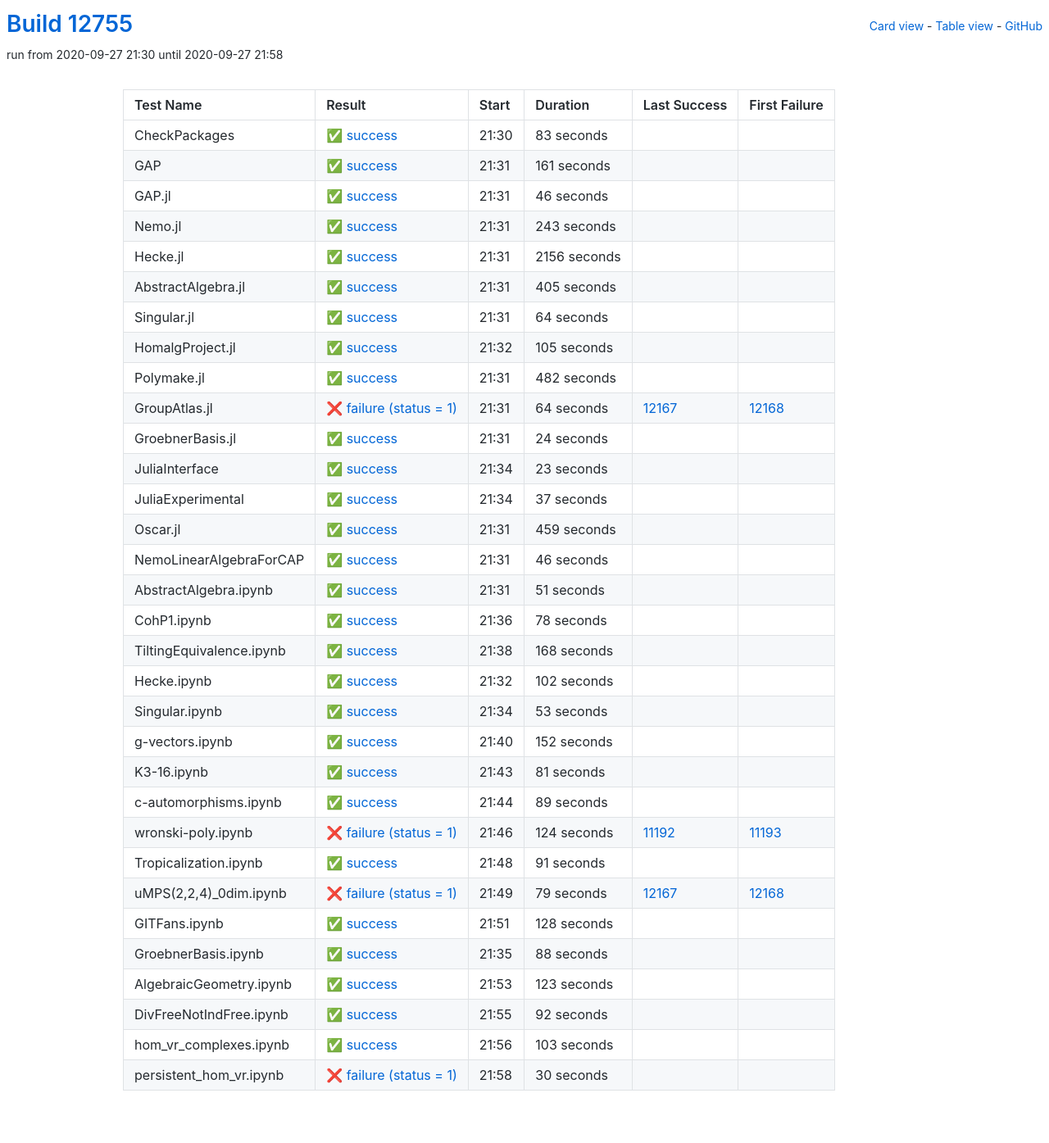
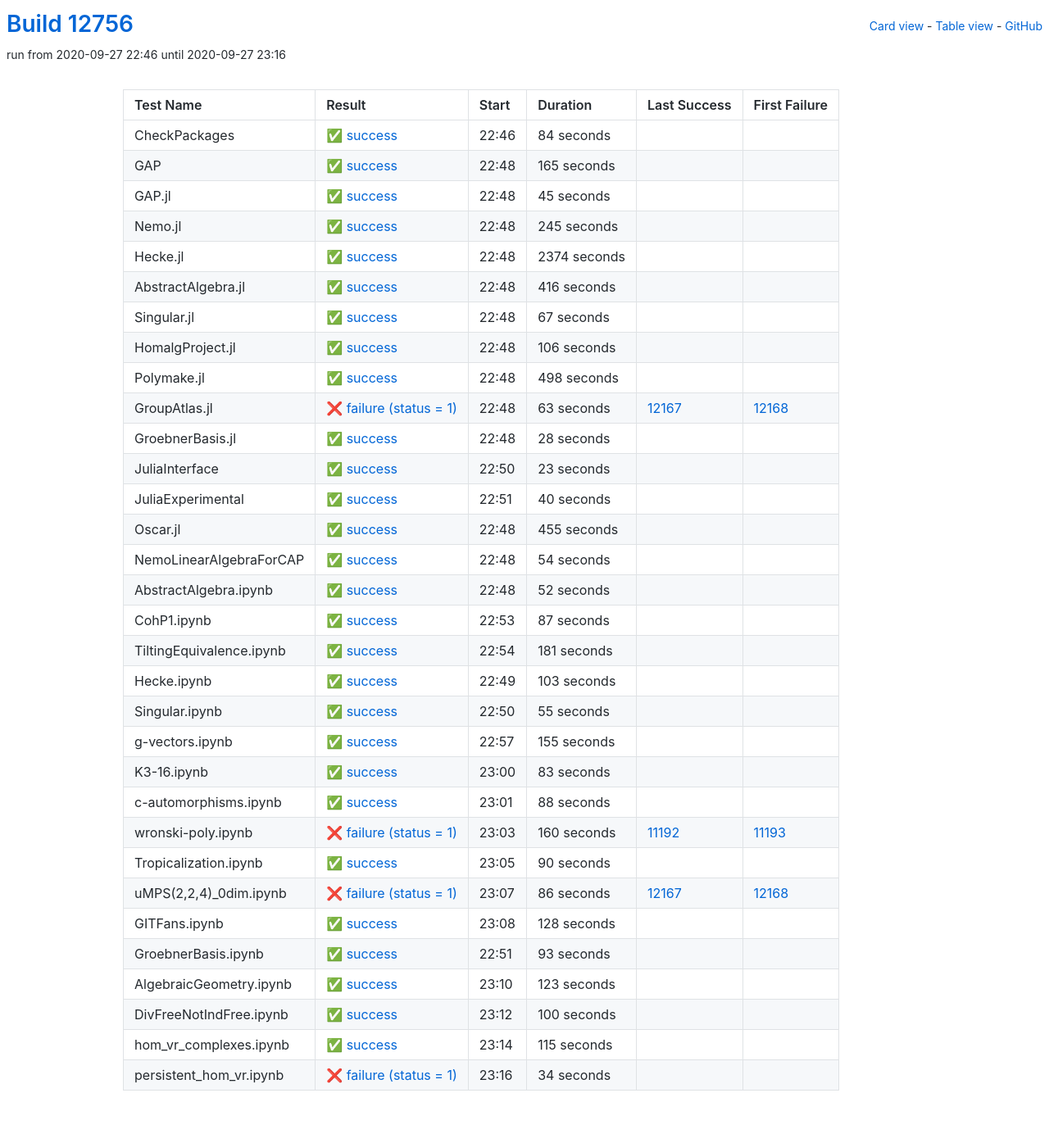
Before and after one commit to oscar-system/oscar-ci-status, a Jekyll site: the page built from table.html, in a window 1280 px wide. Shown: the whole page at 82% size. Built offline with Jekyll 4.4.1, drawn with Linux system fonts in a browser that asks for light colours.

Commit message:
Build #12756

```diff
--- a/_data/ci.yml
+++ b/_data/ci.yml
@@ -1,6 +1,6 @@
 ---
-build: 12755
-build_url: https://oscarci.mathematik.uni-kl.de/job/oscar/12755/
+build: 12756
+build_url: https://oscarci.mathematik.uni-kl.de/job/oscar/12756/
 job: oscar
 organization: oscar-system
 repo: oscar-ci-status
@@ -8,140 +8,140 @@
 tests:
 - name: CheckPackages
   id: checkpackages
-  log: https://oscarci.mathematik.uni-kl.de/job/oscar/12755/artifact/logs/build-12755/CheckPackages.log
-  start: 2020-09-27 21:30
+  log: https://oscarci.mathematik.uni-kl.de/job/oscar/12756/artifact/logs/build-12756/CheckPackages.log
+  start: 2020-09-27 22:46
   success: true
   exitcode: 0
   status: success
-  duration: 83
+  duration: 84
   last_success: false
   last_success_url:
   first_failure: false
   first_failure_url:
 - name: GAP
   id: gap
-  log: https://oscarci.mathematik.uni-kl.de/job/oscar/12755/artifact/logs/build-12755/GAP.log
-  start: 2020-09-27 21:31
+  log: https://oscarci.mathematik.uni-kl.de/job/oscar/12756/artifact/logs/build-12756/GAP.log
+  start: 2020-09-27 22:48
   success: true
   exitcode: 0
   status: success
-  duration: 161
+  duration: 165
   last_success: false
   last_success_url:
   first_failure: false
   first_failure_url:
 - name: GAP.jl
   id: gap-jl
-  log: https://oscarci.mathematik.uni-kl.de/job/oscar/12755/artifact/logs/build-12755/GAP.jl.log
-  start: 2020-09-27 21:31
+  log: https://oscarci.mathematik.uni-kl.de/job/oscar/12756/artifact/logs/build-12756/GAP.jl.log
+  start: 2020-09-27 22:48
   success: true
   exitcode: 0
   status: success
-  duration: 46
+  duration: 45
   last_success: false
   last_success_url:
   first_failure: false
   first_failure_url:
 - name: Nemo.jl
   id: nemo-jl
-  log: https://oscarci.mathematik.uni-kl.de/job/oscar/12755/artifact/logs/build-12755/Nemo.jl.log
-  start: 2020-09-27 21:31
+  log: https://oscarci.mathematik.uni-kl.de/job/oscar/12756/artifact/logs/build-12756/Nemo.jl.log
+  start: 2020-09-27 22:48
   success: true
   exitcode: 0
   status: success
-  duration: 243
+  duration: 245
   last_success: false
   last_success_url:
   first_failure: false
   first_failure_url:
 - name: Hecke.jl
   id: hecke-jl
-  log: https://oscarci.mathematik.uni-kl.de/job/oscar/12755/artifact/logs/build-12755/Hecke.jl.log
-  start: 2020-09-27 21:31
+  log: https://oscarci.mathematik.uni-kl.de/job/oscar/12756/artifact/logs/build-12756/Hecke.jl.log
+  start: 2020-09-27 22:48
   success: true
   exitcode: 0
   status: success
-  duration: 2156
+  duration: 2374
   last_success: false
   last_success_url:
   first_failure: false
   first_failure_url:
 - name: AbstractAlgebra.jl
   id: abstractalgebra-jl
-  log: https://oscarci.mathematik.uni-kl.de/job/oscar/12755/artifact/logs/build-12755/AbstractAlgebra.jl.log
-  start: 2020-09-27 21:31
+  log: https://oscarci.mathematik.uni-kl.de/job/oscar/12756/artifact/logs/build-12756/AbstractAlgebra.jl.log
+  start: 2020-09-27 22:48
   success: true
   exitcode: 0
   status: success
-  duration: 405
+  duration: 416
   last_success: false
   last_success_url:
   first_failure: false
   first_failure_url:
 - name: Singular.jl
   id: singular-jl
-  log: https://oscarci.mathematik.uni-kl.de/job/oscar/12755/artifact/logs/build-12755/Singular.jl.log
-  start: 2020-09-27 21:31
+  log: https://oscarci.mathematik.uni-kl.de/job/oscar/12756/artifact/logs/build-12756/Singular.jl.log
+  start: 2020-09-27 22:48
   success: true
   exitcode: 0
   status: success
-  duration: 64
+  duration: 67
   last_success: false
   last_success_url:
   first_failure: false
   first_failure_url:
 - name: HomalgProject.jl
   id: homalgproject-jl
-  log: https://oscarci.mathematik.uni-kl.de/job/oscar/12755/artifact/logs/build-12755/HomalgProject.jl.log
-  start: 2020-09-27 21:32
+  log: https://oscarci.mathematik.uni-kl.de/job/oscar/12756/artifact/logs/build-12756/HomalgProject.jl.log
+  start: 2020-09-27 22:48
   success: true
   exitcode: 0
   status: success
-  duration: 105
+  duration: 106
   last_success: false
   last_success_url:
   first_failure: false
   first_failure_url:
 - name: Polymake.jl
   id: polymake-jl
-  log: https://oscarci.mathematik.uni-kl.de/job/oscar/12755/artifact/logs/build-12755/Polymake.jl.log
-  start: 2020-09-27 21:31
+  log: https://oscarci.mathematik.uni-kl.de/job/oscar/12756/artifact/logs/build-12756/Polymake.jl.log
+  start: 2020-09-27 22:48
   success: true
   exitcode: 0
   status: success
-  duration: 482
+  duration: 498
   last_success: false
   last_success_url:
   first_failure: false
   first_failure_url:
 - name: GroupAtlas.jl
   id: groupatlas-jl
-  log: https://oscarci.mathematik.uni-kl.de/job/oscar/12755/artifact/logs/build-12755/GroupAtlas.jl.log
-  start: 2020-09-27 21:31
+  log: https://oscarci.mathematik.uni-kl.de/job/oscar/12756/artifact/logs/build-12756/GroupAtlas.jl.log
+  start: 2020-09-27 22:48
   success: false
   exitcode: 1
   status: failure
-  duration: 64
+  duration: 63
   last_success: 12167
   last_success_url: https://oscarci.mathematik.uni-kl.de/job/oscar/12167/
   first_failure: 12168
   first_failure_url: https://oscarci.mathematik.uni-kl.de/job/oscar/12168/
 - name: GroebnerBasis.jl
   id: groebnerbasis-jl
-  log: https://oscarci.mathematik.uni-kl.de/job/oscar/12755/artifact/logs/build-12755/GroebnerBasis.jl.log
-  start: 2020-09-27 21:31
+  log: https://oscarci.mathematik.uni-kl.de/job/oscar/12756/artifact/logs/build-12756/GroebnerBasis.jl.log
+  start: 2020-09-27 22:48
   success: true
   exitcode: 0
   status: success
-  duration: 24
+  duration: 28
   last_success: false
   last_success_url:
   first_failure: false
   first_failure_url:
 - name: JuliaInterface
   id: juliainterface
-  log: https://oscarci.mathematik.uni-kl.de/job/oscar/12755/artifact/logs/build-12755/JuliaInterface.log
-  start: 2020-09-27 21:34
+  log: https://oscarci.mathematik.uni-kl.de/job/oscar/12756/artifact/logs/build-12756/JuliaInterface.log
+  start: 2020-09-27 22:50
   success: true
   exitcode: 0
   status: success
@@ -152,176 +152,176 @@
   first_failure_url:
 - name: JuliaExperimental
   id: juliaexperimental
-  log: https://oscarci.mathematik.uni-kl.de/job/oscar/12755/artifact/logs/build-12755/JuliaExperimental.log
-  start: 2020-09-27 21:34
+  log: https://oscarci.mathematik.uni-kl.de/job/oscar/12756/artifact/logs/build-12756/JuliaExperimental.log
+  start: 2020-09-27 22:51
   success: true
   exitcode: 0
   status: success
-  duration: 37
+  duration: 40
   last_success: false
   last_success_url:
   first_failure: false
   first_failure_url:
 - name: Oscar.jl
   id: oscar-jl
-  log: https://oscarci.mathematik.uni-kl.de/job/oscar/12755/artifact/logs/build-12755/Oscar.jl.log
-  start: 2020-09-27 21:31
+  log: https://oscarci.mathematik.uni-kl.de/job/oscar/12756/artifact/logs/build-12756/Oscar.jl.log
+  start: 2020-09-27 22:48
   success: true
   exitcode: 0
   status: success
-  duration: 459
+  duration: 455
   last_success: false
   last_success_url:
   first_failure: false
   first_failure_url:
 - name: NemoLinearAlgebraForCAP
   id: nemolinearalgebraforcap
-  log: https://oscarci.mathematik.uni-kl.de/job/oscar/12755/artifact/logs/build-12755/NemoLinearAlgebraForCAP.log
-  start: 2020-09-27 21:31
+  log: https://oscarci.mathematik.uni-kl.de/job/oscar/12756/artifact/logs/build-12756/NemoLinearAlgebraForCAP.log
+  start: 2020-09-27 22:48
   success: true
   exitcode: 0
   status: success
-  duration: 46
+  duration: 54
   last_success: false
   last_success_url:
   first_failure: false
   first_failure_url:
 - name: AbstractAlgebra.ipynb
   id: abstractalgebra-ipynb
-  log: https://oscarci.mathematik.uni-kl.de/job/oscar/12755/artifact/logs/build-12755/AbstractAlgebra.ipynb.log
-  start: 2020-09-27 21:31
+  log: https://oscarci.mathematik.uni-kl.de/job/oscar/12756/artifact/logs/build-12756/AbstractAlgebra.ipynb.log
+  start: 2020-09-27 22:48
   success: true
   exitcode: 0
   status: success
-  duration: 51
+  duration: 52
   last_success: false
   last_success_url:
   first_failure: false
   first_failure_url:
 - name: CohP1.ipynb
   id: cohp1-ipynb
-  log: https://oscarci.mathematik.uni-kl.de/job/oscar/12755/artifact/logs/build-12755/CohP1.ipynb.log
-  start: 2020-09-27 21:36
+  log: https://oscarci.mathematik.uni-kl.de/job/oscar/12756/artifact/logs/build-12756/CohP1.ipynb.log
+  start: 2020-09-27 22:53
   success: true
   exitcode: 0
   status: success
-  duration: 78
+  duration: 87
   last_success: false
   last_success_url:
   first_failure: false
   first_failure_url:
 - name: TiltingEquivalence.ipynb
   id: tiltingequivalence-ipynb
-  log: https://oscarci.mathematik.uni-kl.de/job/oscar/12755/artifact/logs/build-12755/TiltingEquivalence.ipynb.log
-  start: 2020-09-27 21:38
+  log: https://oscarci.mathematik.uni-kl.de/job/oscar/12756/artifact/logs/build-12756/TiltingEquivalence.ipynb.log
+  start: 2020-09-27 22:54
   success: true
   exitcode: 0
   status: success
-  duration: 168
+  duration: 181
   last_success: false
   last_success_url:
   first_failure: false
   first_failure_url:
 - name: Hecke.ipynb
   id: hecke-ipynb
-  log: https://oscarci.mathematik.uni-kl.de/job/oscar/12755/artifact/logs/build-12755/Hecke.ipynb.log
-  start: 2020-09-27 21:32
+  log: https://oscarci.mathematik.uni-kl.de/job/oscar/12756/artifact/logs/build-12756/Hecke.ipynb.log
+  start: 2020-09-27 22:49
   success: true
   exitcode: 0
   status: success
-  duration: 102
+  duration: 103
   last_success: false
   last_success_url:
   first_failure: false
   first_failure_url:
 - name: Singular.ipynb
   id: singular-ipynb
-  log: https://oscarci.mathematik.uni-kl.de/job/oscar/12755/artifact/logs/build-12755/Singular.ipynb.log
-  start: 2020-09-27 21:34
+  log: https://oscarci.mathematik.uni-kl.de/job/oscar/12756/artifact/logs/build-12756/Singular.ipynb.log
+  start: 2020-09-27 22:50
   success: true
   exitcode: 0
   status: success
-  duration: 53
+  duration: 55
   last_success: false
   last_success_url:
   first_failure: false
   first_failure_url:
 - name: g-vectors.ipynb
   id: g-vectors-ipynb
-  log: https://oscarci.mathematik.uni-kl.de/job/oscar/12755/artifact/logs/build-12755/g-vectors.ipynb.log
-  start: 2020-09-27 21:40
+  log: https://oscarci.mathematik.uni-kl.de/job/oscar/12756/artifact/logs/build-12756/g-vectors.ipynb.log
+  start: 2020-09-27 22:57
   success: true
   exitcode: 0
   status: success
-  duration: 152
+  duration: 155
   last_success: false
   last_success_url:
   first_failure: false
   first_failure_url:
 - name: K3-16.ipynb
   id: k3-16-ipynb
-  log: https://oscarci.mathematik.uni-kl.de/job/oscar/12755/artifact/logs/build-12755/K3-16.ipynb.log
-  start: 2020-09-27 21:43
+  log: https://oscarci.mathematik.uni-kl.de/job/oscar/12756/artifact/logs/build-12756/K3-16.ipynb.log
+  start: 2020-09-27 23:00
   success: true
   exitcode: 0
   status: success
-  duration: 81
+  duration: 83
   last_success: false
   last_success_url:
   first_failure: false
   first_failure_url:
 - name: c-automorphisms.ipynb
   id: c-automorphisms-ipynb
-  log: https://oscarci.mathematik.uni-kl.de/job/oscar/12755/artifact/logs/build-12755/c-automorphisms.ipynb.log
-  start: 2020-09-27 21:44
+  log: https://oscarci.mathematik.uni-kl.de/job/oscar/12756/artifact/logs/build-12756/c-automorphisms.ipynb.log
+  start: 2020-09-27 23:01
   success: true
   exitcode: 0
   status: success
-  duration: 89
+  duration: 88
   last_success: false
   last_success_url:
   first_failure: false
   first_failure_url:
 - name: wronski-poly.ipynb
   id: wronski-poly-ipynb
-  log: https://oscarci.mathematik.uni-kl.de/job/oscar/12755/artifact/logs/build-12755/wronski-poly.ipynb.log
-  start: 2020-09-27 21:46
+  log: https://oscarci.mathematik.uni-kl.de/job/oscar/12756/artifact/logs/build-12756/wronski-poly.ipynb.log
+  start: 2020-09-27 23:03
   success: false
   exitcode: 1
   status: failure
-  duration: 124
+  duration: 160
   last_success: 11192
   last_success_url: https://oscarci.mathematik.uni-kl.de/job/oscar/11192/
   first_failure: 11193
   first_failure_url: https://oscarci.mathematik.uni-kl.de/job/oscar/11193/
 - name: Tropicalization.ipynb
   id: tropicalization-ipynb
-  log: https://oscarci.mathematik.uni-kl.de/job/oscar/12755/artifact/logs/build-12755/Tropicalization.ipynb.log
-  start: 2020-09-27 21:48
+  log: https://oscarci.mathematik.uni-kl.de/job/oscar/12756/artifact/logs/build-12756/Tropicalization.ipynb.log
+  start: 2020-09-27 23:05
   success: true
   exitcode: 0
   status: success
-  duration: 91
+  duration: 90
   last_success: false
   last_success_url:
   first_failure: false
   first_failure_url:
 - name: uMPS(2,2,4)_0dim.ipynb
   id: umps-2-2-4-0dim-ipynb
-  log: https://oscarci.mathematik.uni-kl.de/job/oscar/12755/artifact/logs/build-12755/uMPS-2-2-4-_0dim.ipynb.log
-  start: 2020-09-27 21:49
+  log: https://oscarci.mathematik.uni-kl.de/job/oscar/12756/artifact/logs/build-12756/uMPS-2-2-4-_0dim.ipynb.log
+  start: 2020-09-27 23:07
   success: false
   exitcode: 1
   status: failure
-  duration: 79
+  duration: 86
   last_success: 12167
   last_success_url: https://oscarci.mathematik.uni-kl.de/job/oscar/12167/
   first_failure: 12168
   first_failure_url: https://oscarci.mathematik.uni-kl.de/job/oscar/12168/
 - name: GITFans.ipynb
   id: gitfans-ipynb
-  log: https://oscarci.mathematik.uni-kl.de/job/oscar/12755/artifact/logs/build-12755/GITFans.ipynb.log
-  start: 2020-09-27 21:51
+  log: https://oscarci.mathematik.uni-kl.de/job/oscar/12756/artifact/logs/build-12756/GITFans.ipynb.log
+  start: 2020-09-27 23:08
   success: true
   exitcode: 0
   status: success
@@ -332,20 +332,20 @@
   first_failure_url:
 - name: GroebnerBasis.ipynb
   id: groebnerbasis-ipynb
-  log: https://oscarci.mathematik.uni-kl.de/job/oscar/12755/artifact/logs/build-12755/GroebnerBasis.ipynb.log
-  start: 2020-09-27 21:35
+  log: https://oscarci.mathematik.uni-kl.de/job/oscar/12756/artifact/logs/build-12756/GroebnerBasis.ipynb.log
+  start: 2020-09-27 22:51
   success: true
   exitcode: 0
   status: success
-  duration: 88
+  duration: 93
   last_success: false
   last_success_url:
   first_failure: false
   first_failure_url:
 - name: AlgebraicGeometry.ipynb
   id: algebraicgeometry-ipynb
-  log: https://oscarci.mathematik.uni-kl.de/job/oscar/12755/artifact/logs/build-12755/AlgebraicGeometry.ipynb.log
-  start: 2020-09-27 21:53
+  log: https://oscarci.mathematik.uni-kl.de/job/oscar/12756/artifact/logs/build-12756/AlgebraicGeometry.ipynb.log
+  start: 2020-09-27 23:10
   success: true
   exitcode: 0
   status: success
@@ -356,36 +356,36 @@
   first_failure_url:
 - name: DivFreeNotIndFree.ipynb
   id: divfreenotindfree-ipynb
-  log: https://oscarci.mathematik.uni-kl.de/job/oscar/12755/artifact/logs/build-12755/DivFreeNotIndFree.ipynb.log
-  start: 2020-09-27 21:55
+  log: https://oscarci.mathematik.uni-kl.de/job/oscar/12756/artifact/logs/build-12756/DivFreeNotIndFree.ipynb.log
+  start: 2020-09-27 23:12
   success: true
   exitcode: 0
   status: success
-  duration: 92
+  duration: 100
   last_success: false
   last_success_url:
   first_failure: false
   first_failure_url:
 - name: hom_vr_complexes.ipynb
   id: hom-vr-complexes-ipynb
-  log: https://oscarci.mathematik.uni-kl.de/job/oscar/12755/artifact/logs/build-12755/hom_vr_complexes.ipynb.log
-  start: 2020-09-27 21:56
+  log: https://oscarci.mathematik.uni-kl.de/job/oscar/12756/artifact/logs/build-12756/hom_vr_complexes.ipynb.log
+  start: 2020-09-27 23:14
   success: true
   exitcode: 0
   status: success
-  duration: 103
+  duration: 115
   last_success: false
   last_success_url:
   first_failure: false
   first_failure_url:
 - name: persistent_hom_vr.ipynb
   id: persistent-hom-vr-ipynb
-  log: https://oscarci.mathematik.uni-kl.de/job/oscar/12755/artifact/logs/build-12755/persistent_hom_vr.ipynb.log
-  start: 2020-09-27 21:58
+  log: https://oscarci.mathematik.uni-kl.de/job/oscar/12756/artifact/logs/build-12756/persistent_hom_vr.ipynb.log
+  start: 2020-09-27 23:16
   success: false
   exitcode: 1
   status: failure
-  duration: 30
+  duration: 34
   last_success: false
   last_success_url:
   first_failure: false
```
Also changed, not shown: README.md.
